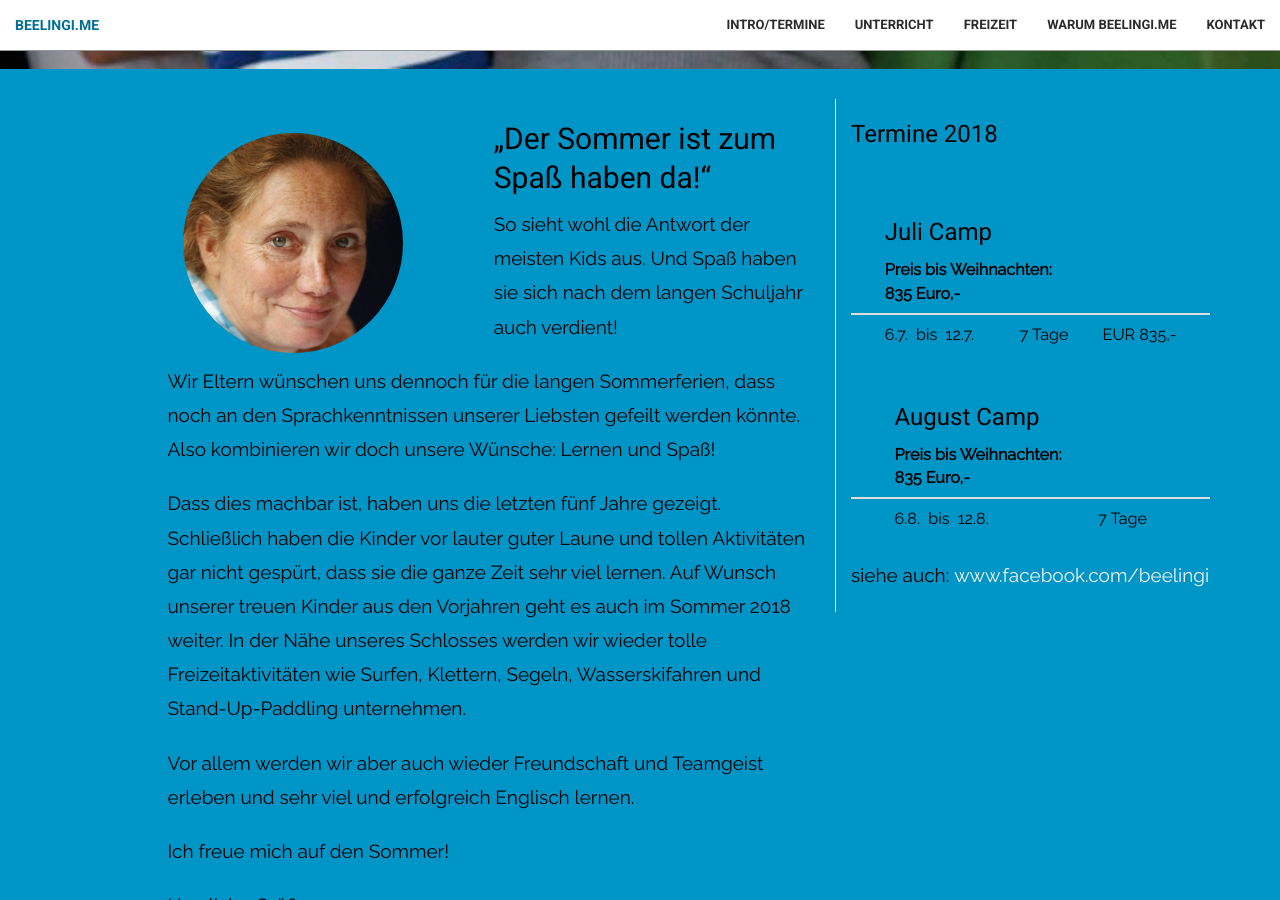
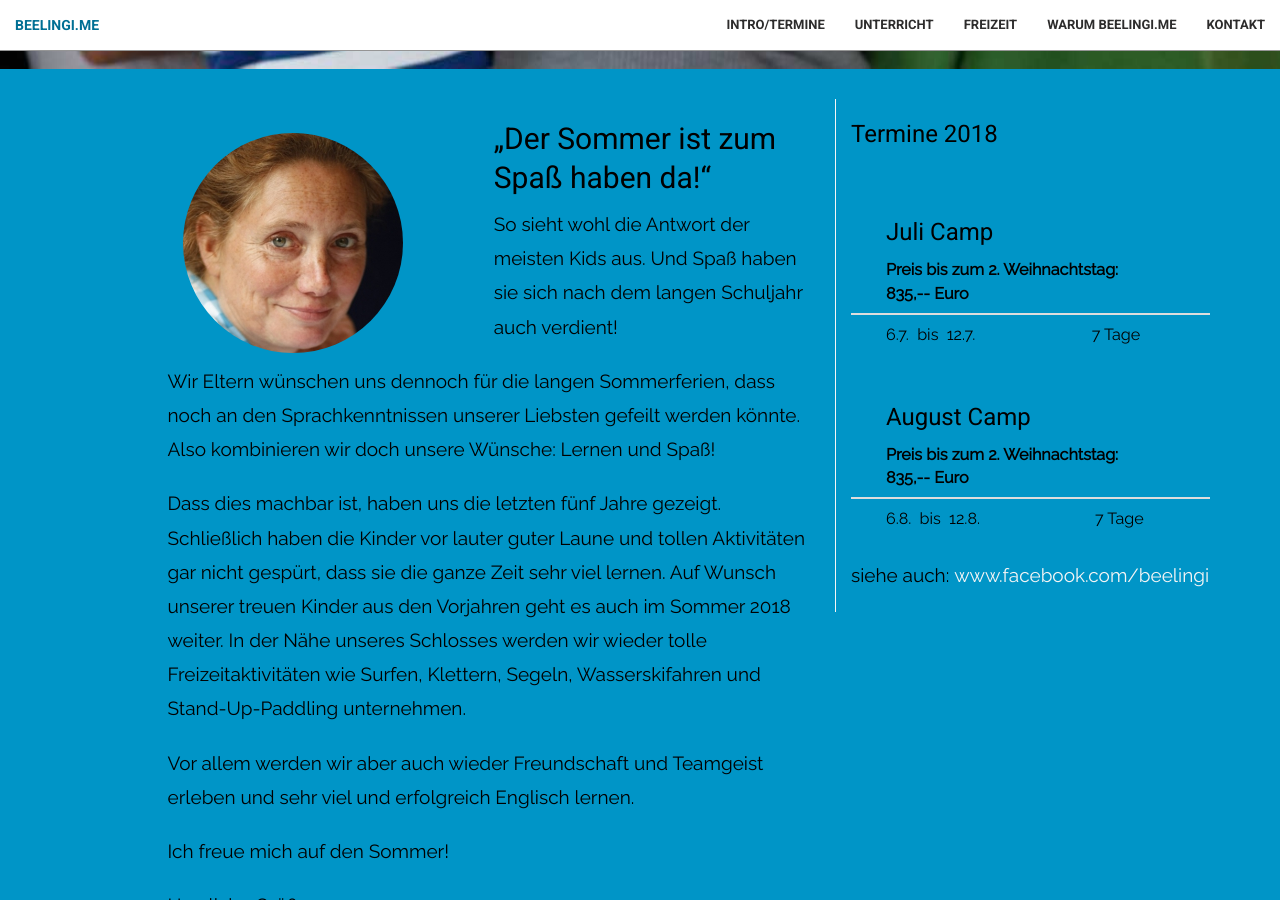
Before and after one commit to Beelingi/beelingi.github.io, a Jekyll site: the page built from index.html, in a window 1280 px wide and 900 px high, scrolled down 831 px. Built offline with Jekyll 4.4.1, drawn with Linux system fonts in a browser that asks for light colours; nearby versions of some CDN libraries.

Commit message:
nachricht 2. weihnachtstag

```diff
--- a/_includes/about.html
+++ b/_includes/about.html
@@ -21,7 +21,7 @@
                 <tr>
                     <th scope="col">&nbsp;</th>
                     <th colspan="3"><h3>Juli Camp</h3>
-                        Preis bis Weihnachten: <br>835 Euro,-</th>
+                        Preis bis zum 2. Weihnachtstag: <br>835,-- Euro</th>
                 </tr>
                 </thead>
                 <tbody>
@@ -30,7 +30,6 @@
                     <td>&nbsp;</td>
                     <td>6.7. &nbsp;bis &nbsp;12.7.</td>
                     <td>7 Tage</td>
-                    <td scope="col">EUR 835,-</td>
                 </tr>
 
                 </tbody>
@@ -42,7 +41,7 @@
                 <tr>
                     <th scope="col">&nbsp;</th>
                     <th colspan="3"><h3>August Camp</h3>
-                    Preis bis Weihnachten: <br>835 Euro,-</th>
+                        Preis bis zum 2. Weihnachtstag: <br>835,-- Euro</th>
                 </tr>
 
                 </thead>
```
Also changed, not shown: _includes/form.html (line endings or trailing spaces), 1 other file.
